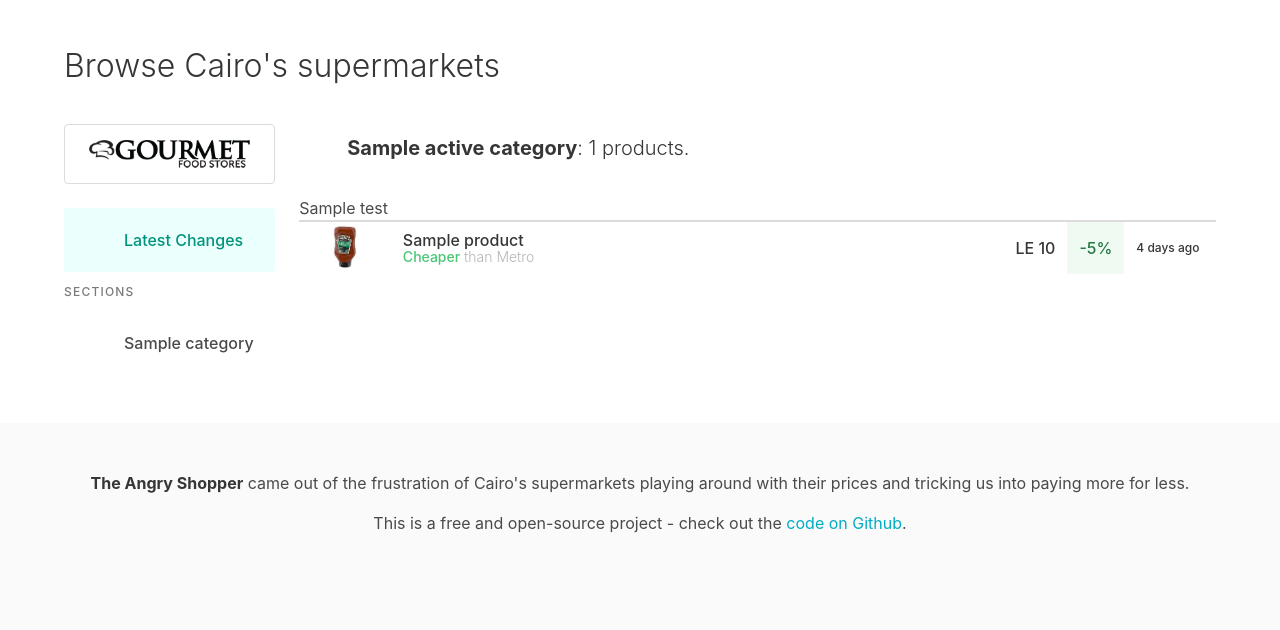
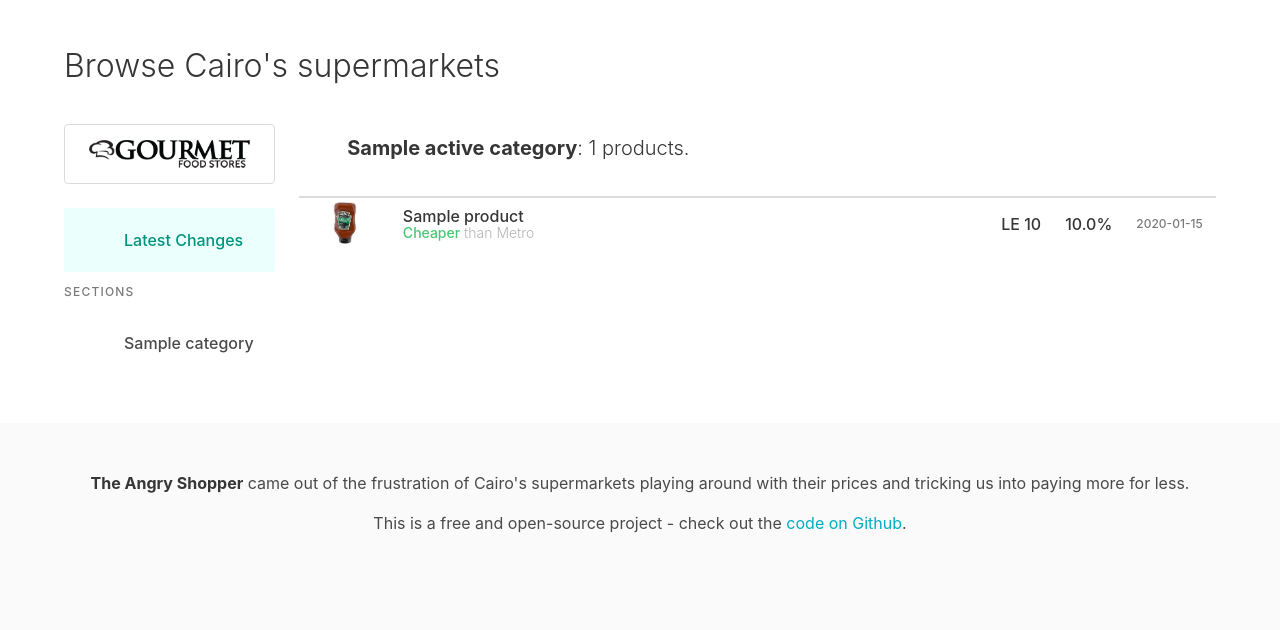
Before and after one commit to tarekshalaby/the-angry-shopper, a Flask app: template theangryshopper/templates/browse.html in a window 1280 px wide. Shown: the part 112-742 px from the top of the page. Run offline with Flask 2, Linux system fonts and the light colour scheme; tables that the repository leaves empty hold one stand-in row (values such as "Sample post"); the template is opened without the code that fills it: values that come from a table or form of the project are taken from there, most other values are stand-ins (such as "Sample title", 1, 10 or a date in 2020); some libraries are stand-ins or nearby versions.

Commit message:
Built the browse page via the routes and view, starting with the latest price changes

```diff
--- a/theangryshopper/templates/browse.html
+++ b/theangryshopper/templates/browse.html
@@ -73,8 +73,6 @@
 
 {% block section_table %}
 
-{{ test }}
-
 <table class="table is-hoverable is-fullwidth has-text-weight-medium">
     <thead>
         <tr>
@@ -99,11 +97,17 @@
             <td class="has-text-right">
                 <span class="is-hidden-mobile">LE</span> {{ product.price }}
             </td>
-            <td class="has-text-right has-text-success-dark has-background-success-light">
-                -5%
+            <td class="has-text-right
+            	{% if product.difference < 0 %}
+            		has-text-success-dark has-background-success-light
+            	{% elif product.difference > 0 %}
+            		has-text-danger-dark has-background-danger-light
+            	{% endif %}
+            	">
+                {% if product.difference > 0 %}+{% endif %}{{ "%.1f"|format(product.difference) }}%
             </td>
             <td class="is-hidden-mobile">
-                <p class="is-size-7">4 days ago</p>
+                <p class="is-size-7 has-text-grey">{{ product.days.strftime('%b %-d') }}</p>
             </td>
         </tr>
         {% endfor %}
```
Also changed, not shown: theangryshopper/routes.py (+18 -9 lines).
